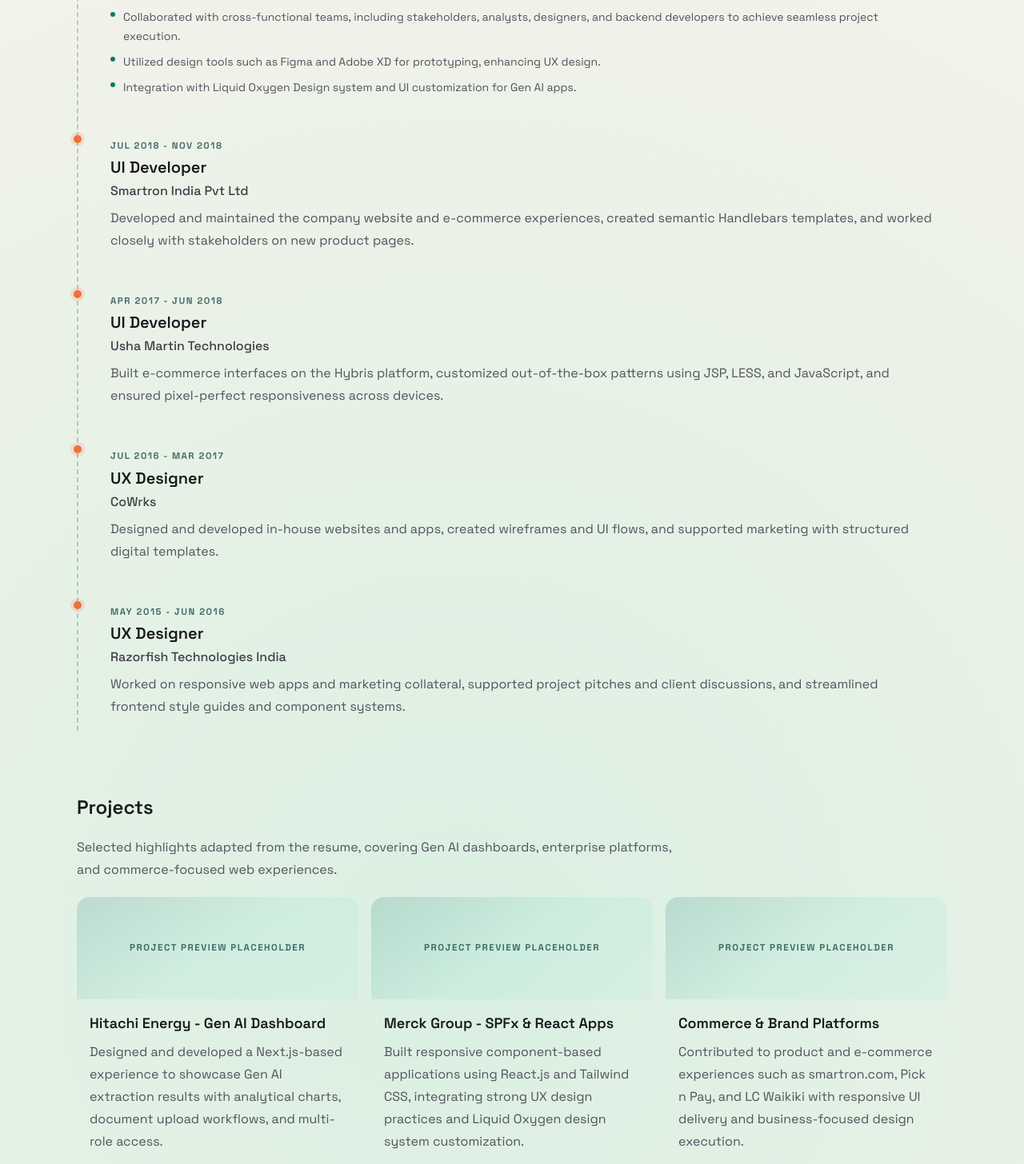
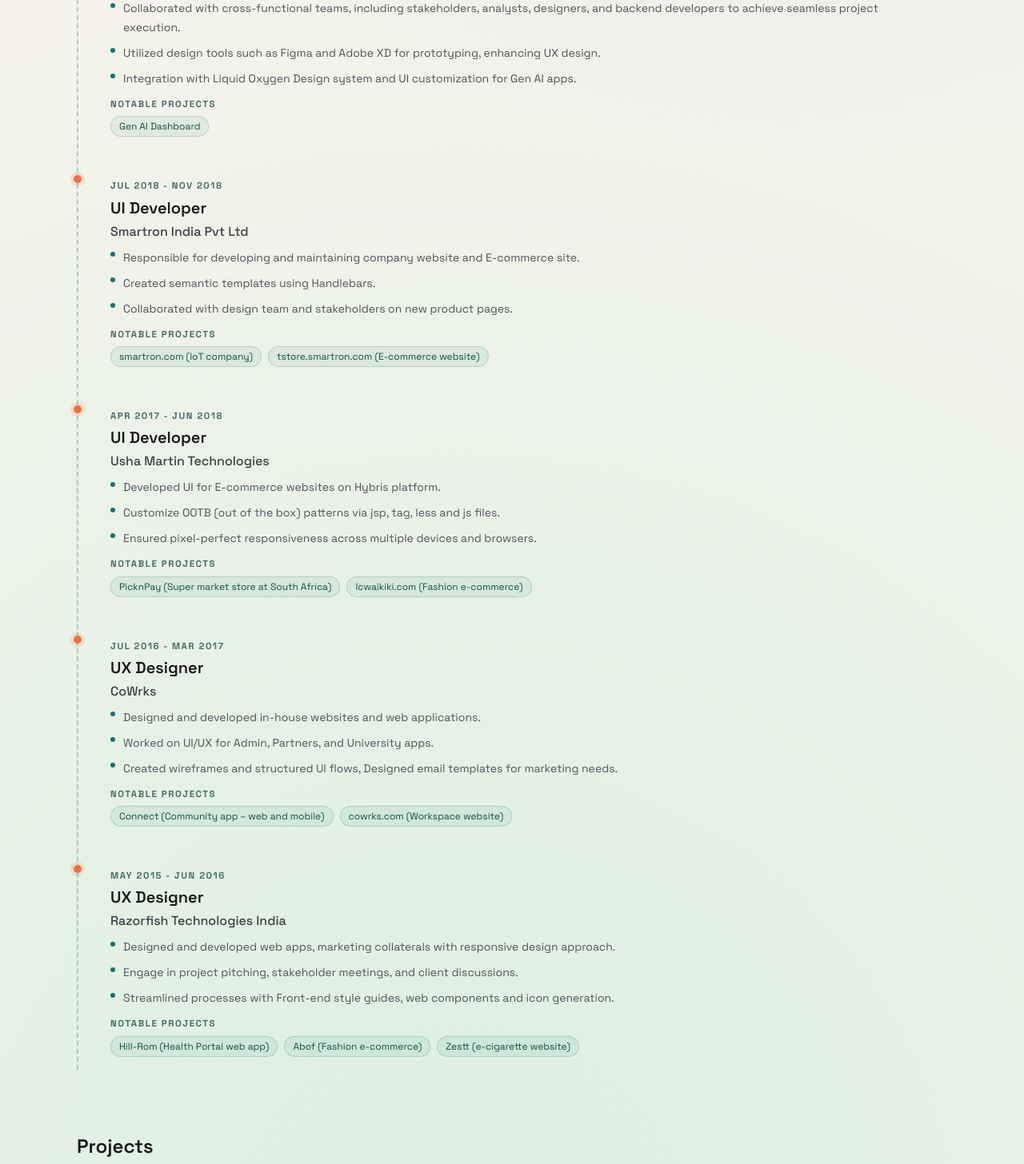
Before and after one commit to mohandeveloper2020/profile, a Next.js app: page / in a window 1280 px wide. Shown: the part 2314-3770 px from the top of the page at 80% size. Built offline with nearby package versions, Linux system fonts and the light colour scheme.

Commit message:
updated content

```diff
--- a/app/components/ExperienceSection.tsx
+++ b/app/components/ExperienceSection.tsx
@@ -4,10 +4,6 @@
   return (
     <section className="space-y-5">
       <h2 className="text-2xl font-semibold text-zinc-900">Career Timeline</h2>
-      <p className="max-w-3xl leading-7 text-zinc-600">
-        Career progression across enterprise consulting, e-commerce platforms, UX-led product work,
-        and frontend delivery for web applications.
-      </p>
       <div className="space-y-4 border-l-2 border-dashed border-[#0f766e4d] pl-5 md:pl-6">
         {timelineItems.map((item) => (
           <article key={`${item.company}-${item.duration}`} className="relative rounded-2xl p-4">
@@ -16,7 +12,7 @@
             <h3 className="text-xl font-semibold text-zinc-900">{item.role}</h3>
             <p className="mb-2 mt-1 font-medium text-zinc-700">{item.company}</p>
             {"clients" in item ? (
-              <div className="mt-2 space-y-4">
+              <div className="mt-2 space-y-5">
                 {item.clients.map((client) => (
                   <div key={client.name}>
                     <p className="eyebrow mb-2 text-[0.68rem] text-[rgb(15_90_84)]">
@@ -33,12 +29,54 @@
                         </li>
                       ))}
                     </ul>
+                    {"notableProjects" in client && client.notableProjects.length > 0 && (
+                      <div className="mt-3">
+                        <p className="eyebrow mb-1.5 text-[0.66rem]">Notable Projects</p>
+                        <ul className="flex flex-wrap gap-2">
+                          {client.notableProjects.map((project) => (
+                            <li
+                              key={project}
+                              className="rounded-full border border-[#0f766e33] bg-[rgb(15_118_110_/_8%)] px-2.5 py-1 text-xs text-[rgb(15_80_70)]"
+                            >
+                              {project}
+                            </li>
+                          ))}
+                        </ul>
+                      </div>
+                    )}
                   </div>
                 ))}
               </div>
-            ) : (
-              <p className="leading-7 text-zinc-600">{item.note}</p>
-            )}
+            ) : "points" in item ? (
+              <div className="mt-2">
+                <ul className="space-y-2">
+                  {item.points.map((point) => (
+                    <li key={point} className="flex gap-2.5 text-sm leading-6 text-zinc-600">
+                      <span
+                        aria-hidden="true"
+                        className="mt-[0.35rem] h-1.5 w-1.5 shrink-0 rounded-full bg-[var(--accent)]"
+                      />
+                      {point}
+                    </li>
+                  ))}
+                </ul>
+                {"notableProjects" in item && item.notableProjects.length > 0 && (
+                  <div className="mt-3">
+                    <p className="eyebrow mb-1.5 text-[0.66rem]">Notable Projects</p>
+                    <ul className="flex flex-wrap gap-2">
+                      {item.notableProjects.map((project) => (
+                        <li
+                          key={project}
+                          className="rounded-full border border-[#0f766e33] bg-[rgb(15_118_110_/_8%)] px-2.5 py-1 text-xs text-[rgb(15_80_70)]"
+                        >
+                          {project}
+                        </li>
+                      ))}
+                    </ul>
+                  </div>
+                )}
+              </div>
+            ) : null}
           </article>
         ))}
       </div>
--- a/app/portfolio-data.ts
+++ b/app/portfolio-data.ts
@@ -144,6 +144,7 @@
           "Built dashboards with analytical charts, upload workflows and multi-role access, ensuring secure and scalable delivery for driving digitalization of engineering documents.",
           "Presented demos in stakeholders and steerco meetings, aligning with brand guidelines and project objectives.",
         ],
+        notableProjects: ["Quality Bot", "Meta Data Extraction"],
       },
       {
         name: "Merck Group (Science and Technology Company)",
@@ -154,6 +155,7 @@
           "Utilized design tools such as Figma and Adobe XD for prototyping, enhancing UX design.",
           "Integration with Liquid Oxygen Design system and UI customization for Gen AI apps.",
         ],
+        notableProjects: ["Gen AI Dashboard"],
       },
     ],
   },
@@ -161,25 +163,52 @@
     duration: "Jul 2018 - Nov 2018",
     role: "UI Developer",
     company: "Smartron India Pvt Ltd",
-    note: "Developed and maintained the company website and e-commerce experiences, created semantic Handlebars templates, and worked closely with stakeholders on new product pages.",
+    points: [
+      "Responsible for developing and maintaining company website and E-commerce site.",
+      "Created semantic templates using Handlebars.",
+      "Collaborated with design team and stakeholders on new product pages.",
+    ],
+    notableProjects: ["smartron.com (IoT company)", "tstore.smartron.com (E-commerce website)"],
   },
   {
     duration: "Apr 2017 - Jun 2018",
     role: "UI Developer",
     company: "Usha Martin Technologies",
-    note: "Built e-commerce interfaces on the Hybris platform, customized out-of-the-box patterns using JSP, LESS, and JavaScript, and ensured pixel-perfect responsiveness across devices.",
+    points: [
+      "Developed UI for E-commerce websites on Hybris platform.",
+      "Customize OOTB (out of the box) patterns via jsp, tag, less and js files.",
+      "Ensured pixel-perfect responsiveness across multiple devices and browsers.",
+    ],
+    notableProjects: [
+      "PicknPay (Super market store at South Africa)",
+      "lcwaikiki.com (Fashion e-commerce)",
+    ],
   },
   {
     duration: "Jul 2016 - Mar 2017",
     role: "UX Designer",
     company: "CoWrks",
-    note: "Designed and developed in-house websites and apps, created wireframes and UI flows, and supported marketing with structured digital templates.",
+    points: [
+      "Designed and developed in-house websites and web applications.",
+      "Worked on UI/UX for Admin, Partners, and University apps.",
+      "Created wireframes and structured UI flows, Designed email templates for marketing needs.",
+    ],
+    notableProjects: ["Connect (Community app – web and mobile)", "cowrks.com (Workspace website)"],
   },
   {
     duration: "May 2015 - Jun 2016",
     role: "UX Designer",
     company: "Razorfish Technologies India",
-    note: "Worked on responsive web apps and marketing collateral, supported project pitches and client discussions, and streamlined frontend style guides and component systems.",
+    points: [
+      "Designed and developed web apps, marketing collaterals with responsive design approach.",
+      "Engage in project pitching, stakeholder meetings, and client discussions.",
+      "Streamlined processes with Front-end style guides, web components and icon generation.",
+    ],
+    notableProjects: [
+      "Hill-Rom (Health Portal web app)",
+      "Abof (Fashion e-commerce)",
+      "Zestt (e-cigarette website)",
+    ],
   },
 ] as const;
 
```
